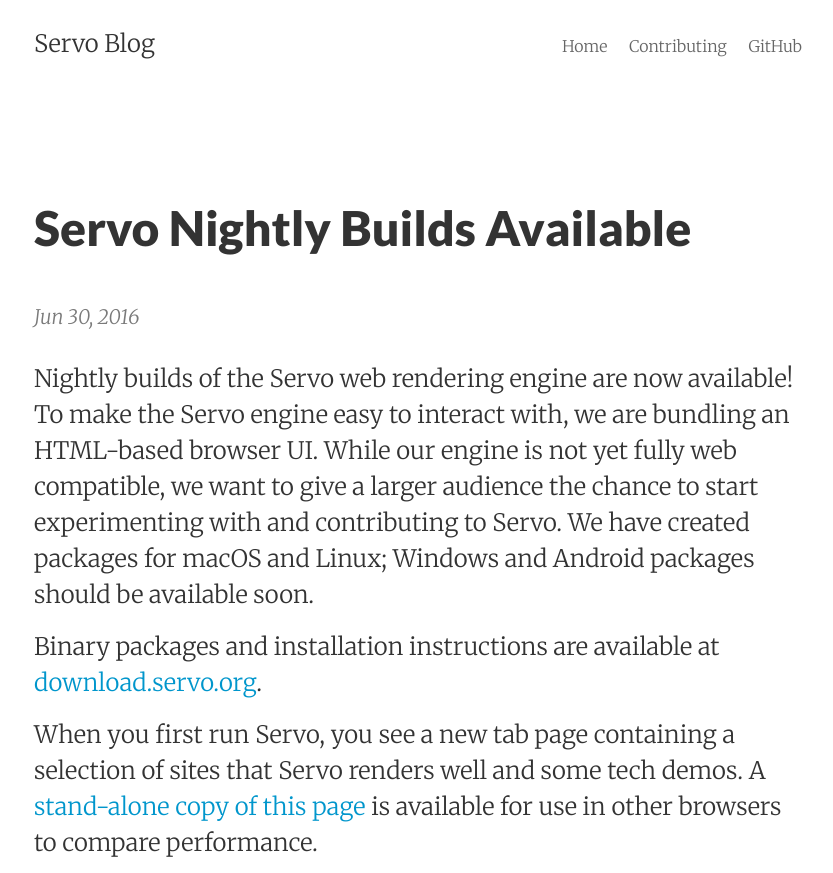
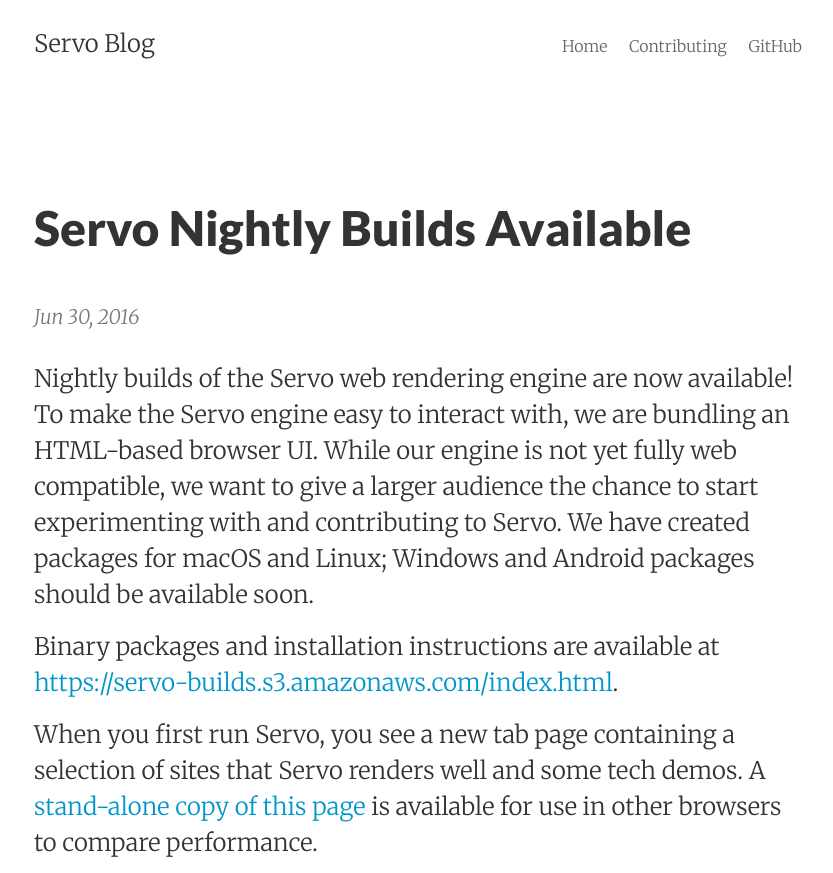
Before and after one commit to servo/blog.servo.org, a Jekyll site: the page built from _posts/2016-06-30-servo-nightlies.md, in a window 1280 px wide, cut to the strip 0-873 px from the top of the page. Shown: the whole strip, without its empty margins (222-1055 px from the left). Built offline with Jekyll 4.4.1, drawn with Linux system fonts in a browser that asks for light colours.

Commit message:
Use HTTPS link to nightlies download page
This is temporary until the dl.servo.org and download.servo.org
redirects point to HTTPS pages.

```diff
--- a/_posts/2016-06-30-servo-nightlies.md
+++ b/_posts/2016-06-30-servo-nightlies.md
@@ -14,7 +14,7 @@
 be available soon.
 
 Binary packages and installation instructions are available at
-[download.servo.org](http://download.servo.org/index.html).
+[https://servo-builds.s3.amazonaws.com/index.html](https://servo-builds.s3.amazonaws.com/index.html).
 
 When you first run Servo, you see a new tab page containing a selection of
 sites that Servo renders well and some tech demos. A
```
